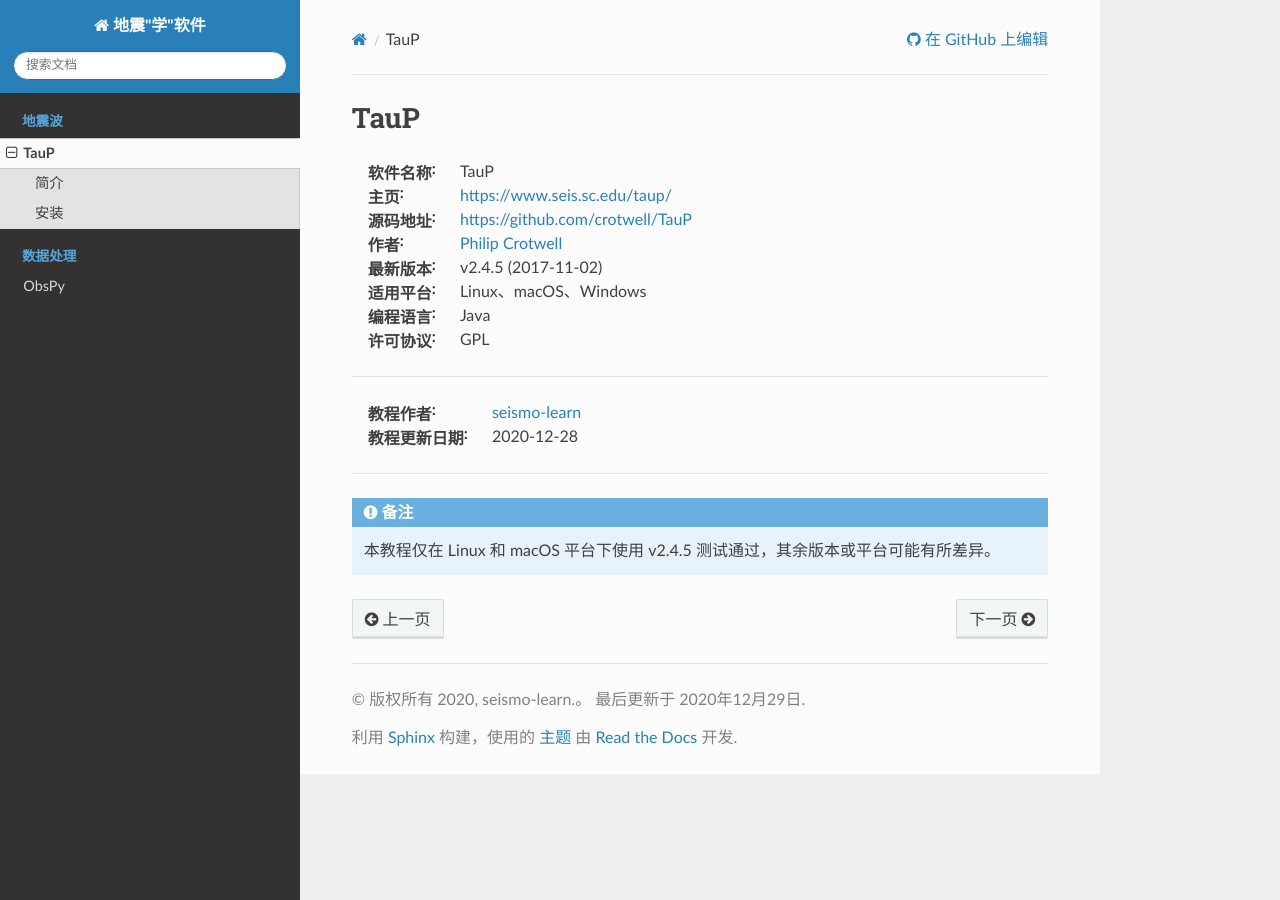
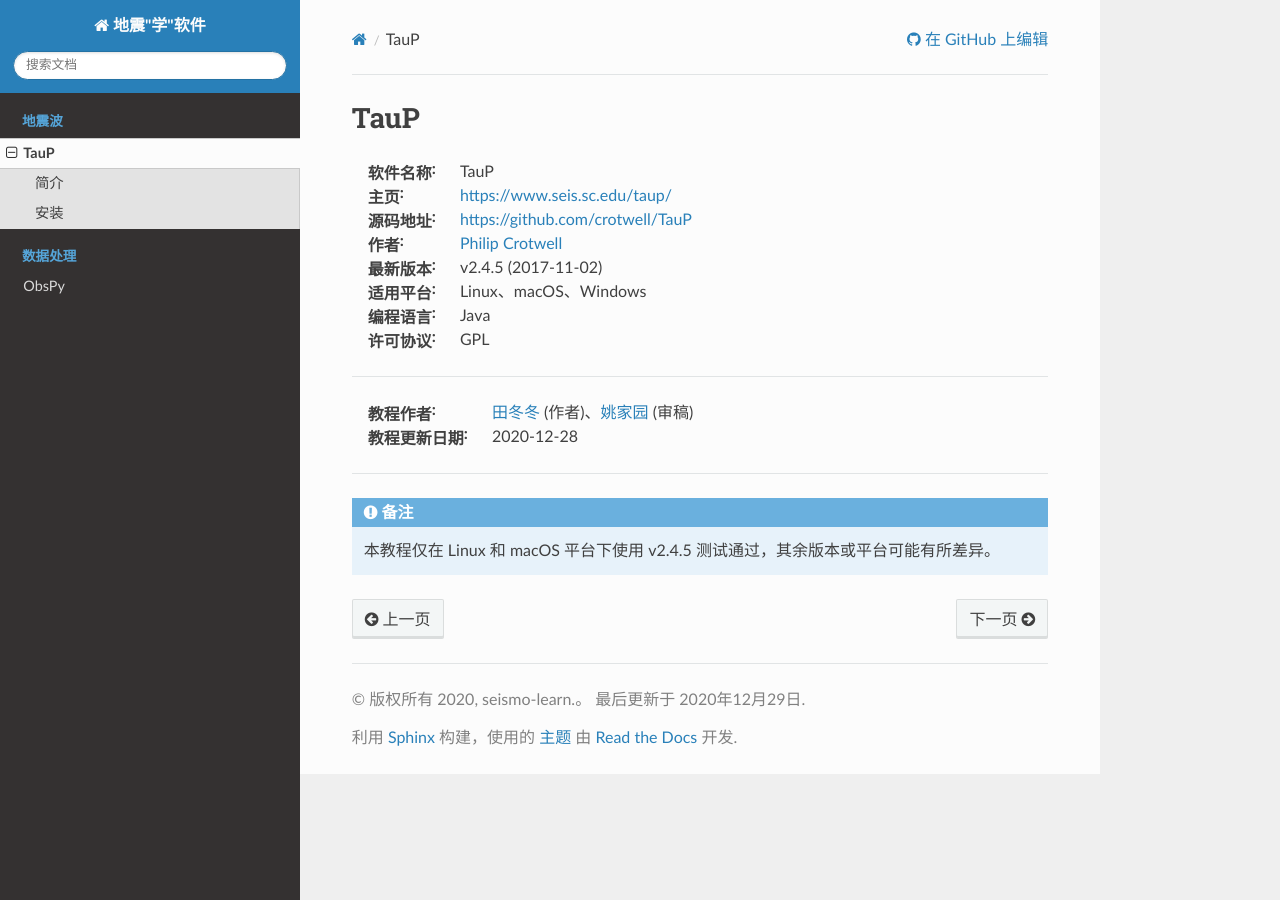
Before and after one commit to seismo-learn/software, a Sphinx documentation site: the page built from source/taup/index.rst, in a window 1280 px wide. Built offline with Sphinx 7.4.7 and the Read the Docs theme 2.0.0, drawn with Linux system fonts in a browser that asks for light colours.

Commit message:
Indicate author names and their roles

```diff
--- a/source/taup/index.rst
+++ b/source/taup/index.rst
@@ -12,7 +12,7 @@
 
 ----
 
-:教程作者: `seismo-learn <https://seismo-learn.org>`__
+:教程作者: `田冬冬 <https://me.seisman.info/>`__ (作者)、`姚家园 <https://github.com/core-man>`__ (审稿)
 :教程更新日期: 2020-12-28
 
 ----
```
